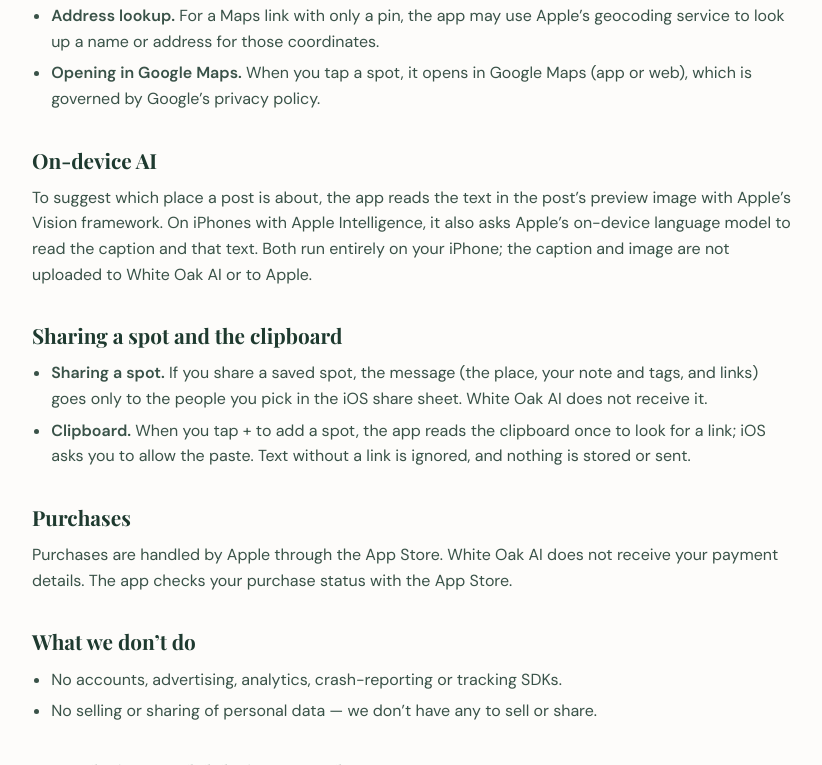
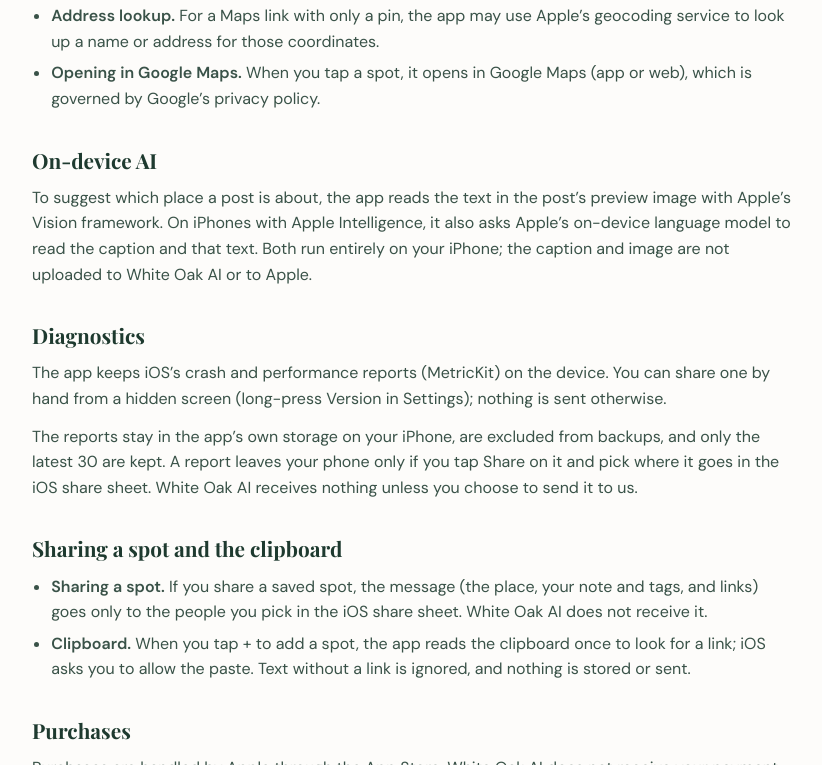
Before and after one commit to white-oak-ai/website, a website: page localspots/privacy/index.html in a window 1280 px wide. Shown: the part 1524-2289 px from the top of the page, without its empty margins (76-898 px from the left). Drawn offline with nearby package versions, Linux system fonts and the light colour scheme; a web font is replaced by a local one.

Commit message:
LocalSpots privacy: mention on-device MetricKit diagnostics reports (#24)
Adds a Diagnostics section matching the DIAGNOSTICS line in the app's
AppStore/metadata.md, and bumps the policy's effective date.

Closes #23


Claude-Session: https://claude.ai/code/session_01CcENjjuSbFR3CwH6qemTWL

Co-authored-by: Claude <noreply@anthropic.com>

```diff
--- a/localspots/privacy/index.html
+++ b/localspots/privacy/index.html
@@ -48,7 +48,7 @@
     <article class="doc">
       <div class="eyebrow">LocalSpots AI</div>
       <h1>Privacy Policy</h1>
-      <p class="meta">Effective October 25, 2026 · White Oak AI, Swansboro, NC</p>
+      <p class="meta">Effective November 26, 2026 · White Oak AI, Swansboro, NC</p>
 
       <p>LocalSpots AI (&ldquo;the app&rdquo;) is an iPhone app from White Oak AI. This policy explains what the app does with your information. The short version: there is no account, no advertising, no analytics and no tracking, and White Oak AI runs no server that receives your data.</p>
 
@@ -77,6 +77,10 @@
 
       <h2>On-device AI</h2>
       <p>To suggest which place a post is about, the app reads the text in the post&rsquo;s preview image with Apple&rsquo;s Vision framework. On iPhones with Apple Intelligence, it also asks Apple&rsquo;s on-device language model to read the caption and that text. Both run entirely on your iPhone; the caption and image are not uploaded to White Oak AI or to Apple.</p>
+
+      <h2>Diagnostics</h2>
+      <p>The app keeps iOS&rsquo;s crash and performance reports (MetricKit) on the device. You can share one by hand from a hidden screen (long-press Version in Settings); nothing is sent otherwise.</p>
+      <p>The reports stay in the app&rsquo;s own storage on your iPhone, are excluded from backups, and only the latest 30 are kept. A report leaves your phone only if you tap Share on it and pick where it goes in the iOS share sheet. White Oak AI receives nothing unless you choose to send it to us.</p>
 
       <h2>Sharing a spot and the clipboard</h2>
       <ul>
```
